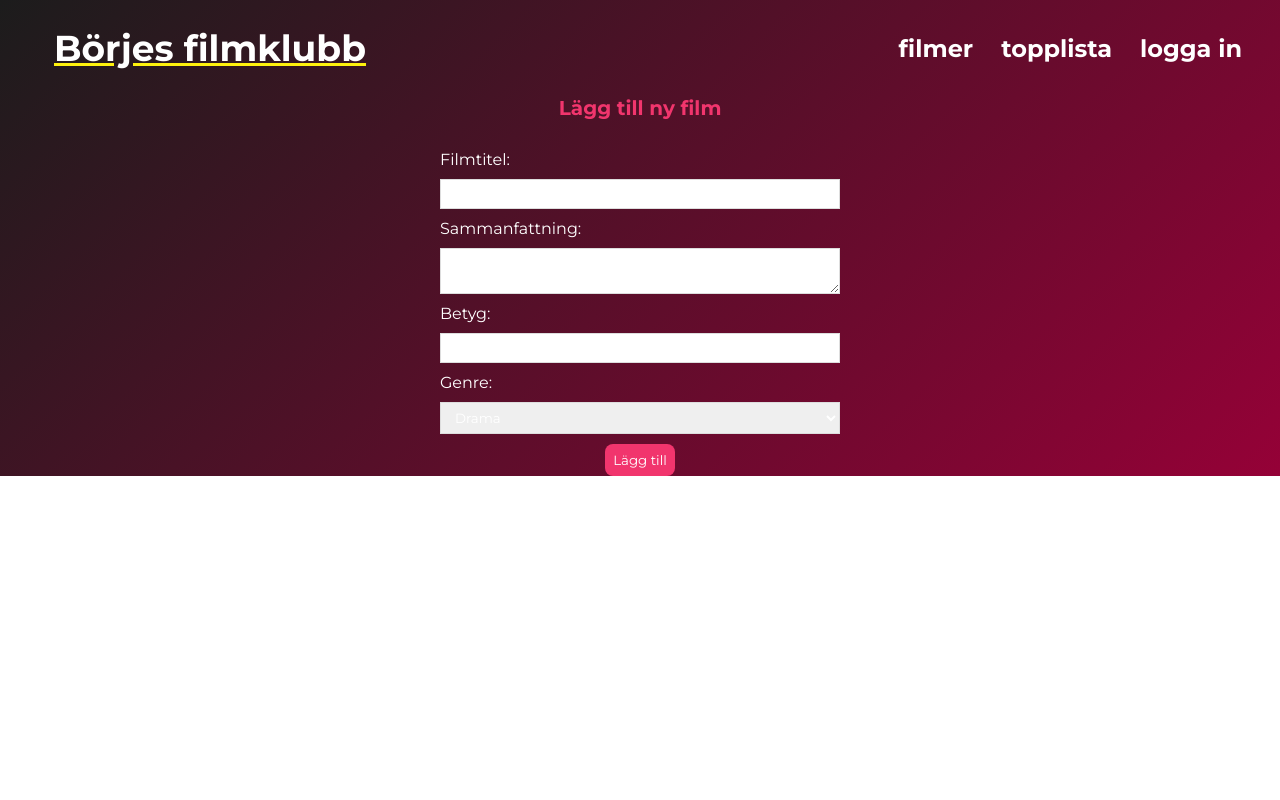
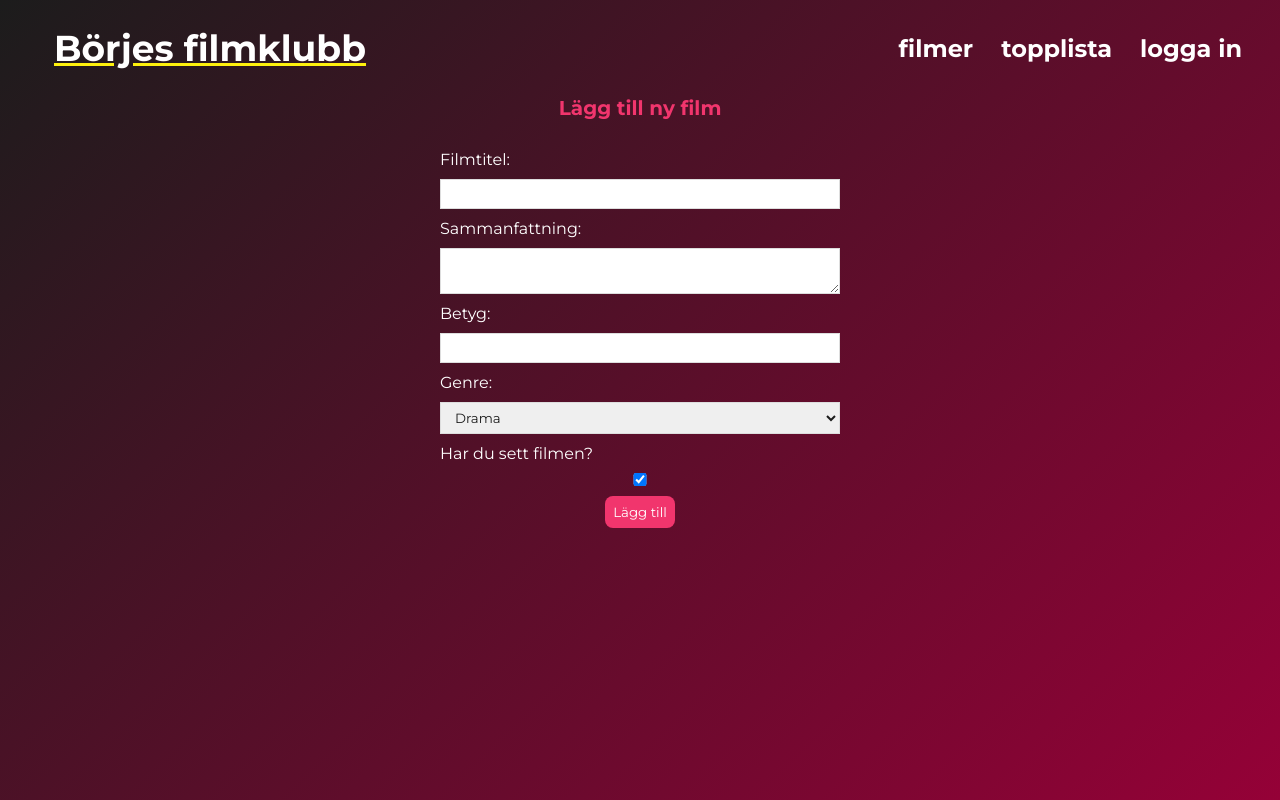
Before and after one commit to kiwiguard/film-club, a React (Create React App) app: page /movies in a window 1280 px wide. Built offline with nearby package versions, Linux system fonts and the light colour scheme.

Commit message:
changed api endpoint from locally to db

```diff
--- a/src/Components/Home.js
+++ b/src/Components/Home.js
@@ -8,7 +8,7 @@ const Home = () => {
     data: movies,
     isPending,
     error,
-  } = useFetch("http://localhost:8000/movies");
+  } = useFetch("http://localhost:4000/api/movies");
 
   return (
     <div className="home">
--- a/src/Components/MovieDetails.js
+++ b/src/Components/MovieDetails.js
@@ -7,11 +7,11 @@ const MovieDetails = () => {
     data: movie,
     error,
     isPending,
-  } = useFetch("http://localhost:8000/movies/" + id);
+  } = useFetch("http://localhost:4000/api/movies/" + id);
   const history = useHistory();
 
   const handleClick = () => {
-    fetch("http://localhost:8000/movies/" + movie.id, {
+    fetch("http://localhost:4000/api/movies/" + movie.id, {
       method: "DELETE",
     }).then(() => {
       history.push("/");
--- a/src/Components/MovieList.js
+++ b/src/Components/MovieList.js
@@ -5,8 +5,8 @@ const MovieList = ({ movies, title }) => {
     <div className="movie-list">
       <h1>{title}</h1>
       {movies.map((movie) => (
-        <div className="movie-preview" key={movie.id}>
-          <Link to={`/movies/${movie.id}`}>
+        <div className="movie-preview" key={movie._id}>
+          <Link to={`/movies/${movie._id}`}>
             <h2>{movie.title}</h2>
             <p>Rating {movie.rating}</p>
           </Link>
--- a/src/Components/Movies.js
+++ b/src/Components/Movies.js
@@ -6,16 +6,17 @@ const Movies = () => {
   const [excerpt, setExcerpt] = useState("");
   const [rating, setRating] = useState("");
   const [genre, setGenre] = useState("drama");
+  const [watched, setWatched] = useState(true);
   const [isPending, setIsPending] = useState(false);
   const history = useHistory();
 
   const handleSubmit = (e) => {
     e.preventDefault();
-    const movie = { title, excerpt, rating, genre };
+    const movie = { title, excerpt, rating, genre, watched };
 
     setIsPending(true);
 
-    fetch("http://localhost:8000/movies", {
+    fetch("http://localhost:4000/api/movies", {
       method: "POST",
       headers: { "Content-Type": "application/json" },
       body: JSON.stringify(movie),
@@ -58,6 +59,13 @@ const Movies = () => {
           <option value="action">Action</option>
           <option value="thriller">Thriller</option>
         </select>
+        <label>Har du sett filmen?</label>
+        <input
+          value={watched}
+          defaultChecked={true}
+          onChange={(e) => setWatched(e.target.defaultCheked)}
+          type="checkbox"
+        />
         {!isPending && <button>Lägg till</button>}
         {isPending && <button disabled>Lägger till...</button>}
       </form>
--- a/src/Components/Toplist.js
+++ b/src/Components/Toplist.js
@@ -6,7 +6,7 @@ const Toplist = () => {
     data: movies,
     isPending,
     error,
-  } = useFetch("http://localhost:8000/movies");
+  } = useFetch("http://localhost:4000/api/movies");
 
   return (
     <div className="home">
--- a/src/Components/useFetch.js
+++ b/src/Components/useFetch.js
@@ -7,8 +7,6 @@ const useFetch = (url) => {
 
   useEffect(() => {
     const abortCont = new AbortController();
-    /* REMOVE setTimeout for deployed app */
-    setTimeout(() => {
     fetch(url, { signal: abortCont.Signal })
       .then((res) => {
         if (!res.ok) {
@@ -29,7 +27,6 @@ const useFetch = (url) => {
           setError(err.message);
         }
       });
-    }, 1000);
 
     return () => abortCont.abort();
   }, [url]);
--- a/src/index.css
+++ b/src/index.css
@@ -9,7 +9,7 @@
 
 body {
   background: transparent linear-gradient(136deg, #1C1C1C 0%, #950137 100%) 0% 0% no-repeat padding-box;
-
+  min-height: 100vh;
 }
 
 a {
@@ -209,4 +209,5 @@ button {
   border: 1px solid #ddd;
   box-sizing: border-box;
   display: block;
+  color: #1C1C1C;
 }
```
Lines whose indentation alone changed are shown as unchanged.
